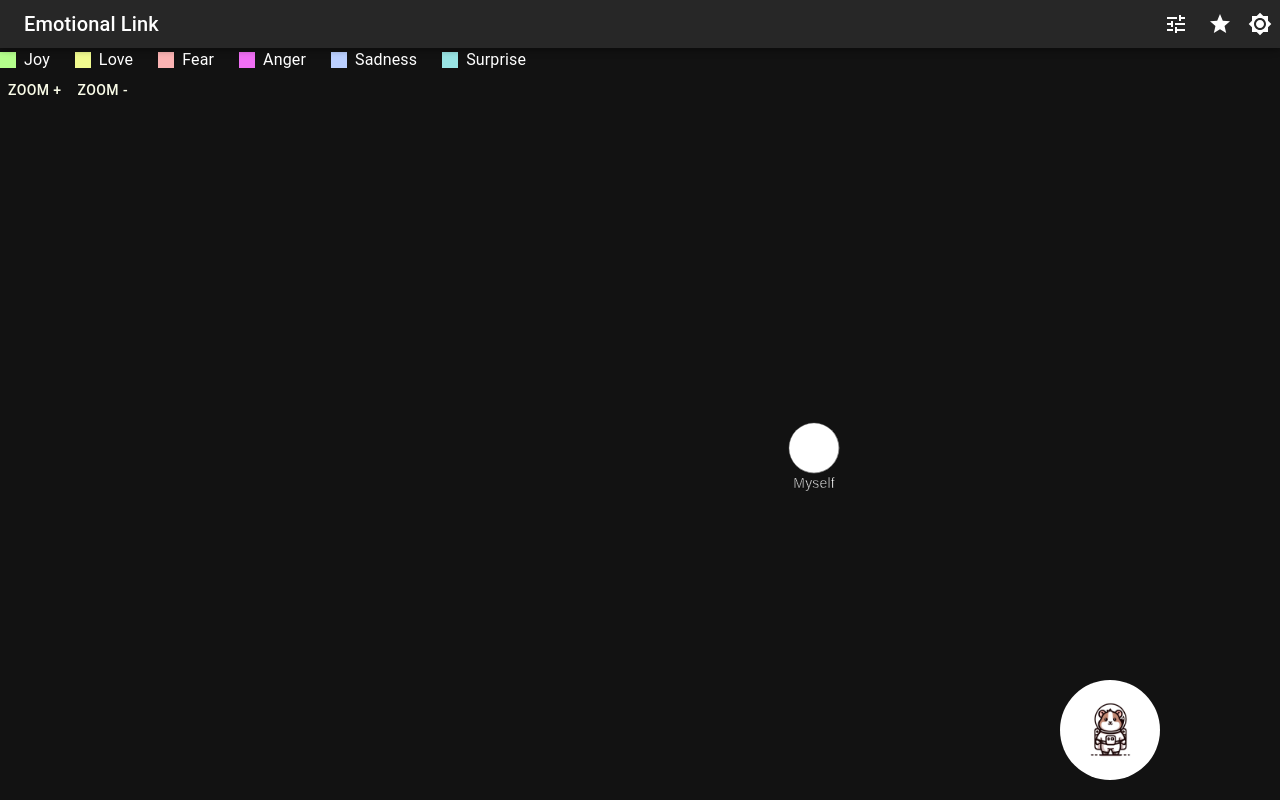
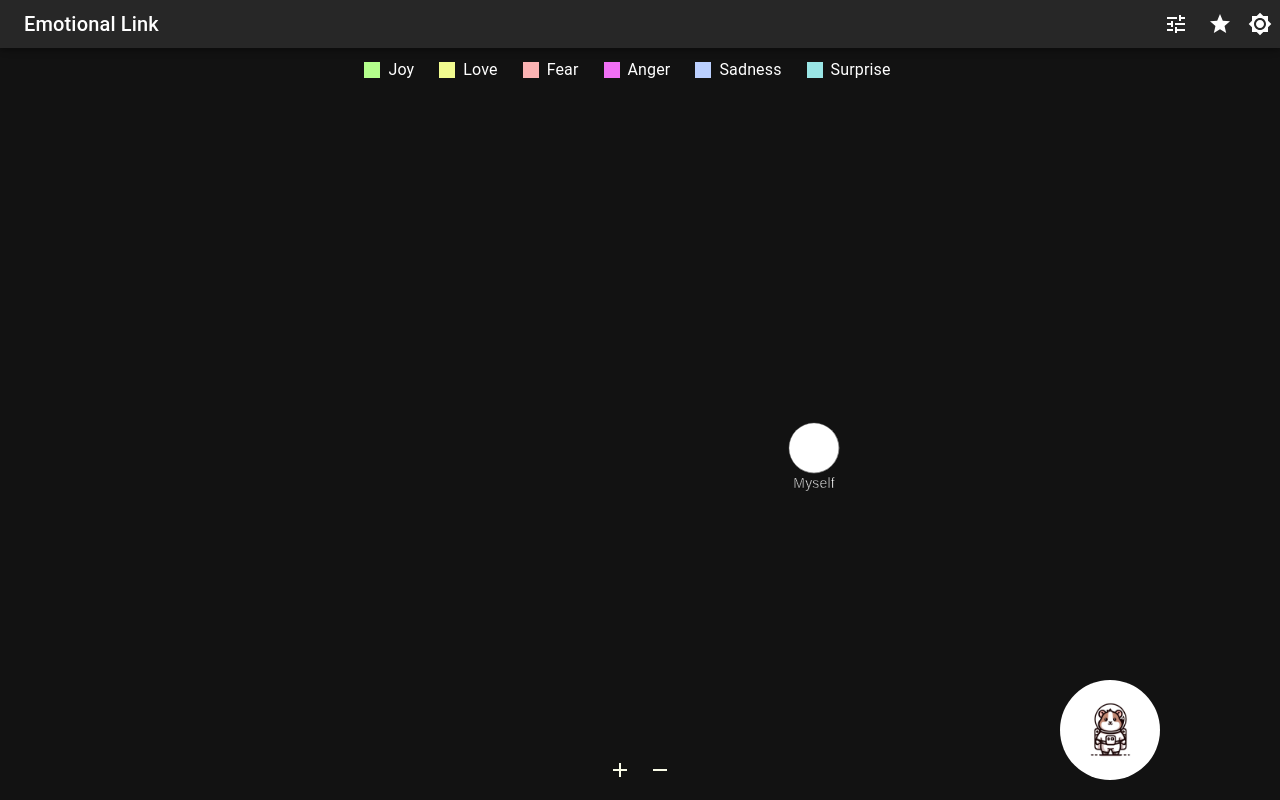
Before and after one commit to alfredo-baquedano/emotion-link, a React (Vite) app: page /#/ in a window 1280 px wide. Built offline with nearby package versions, Linux system fonts and the light colour scheme.

Commit message:
justify buttons

```diff
--- a/src/components/ChartLegend.jsx
+++ b/src/components/ChartLegend.jsx
@@ -1,5 +1,7 @@
 const ChartLegend = ({ emotionList }) => (
-  <div style={{ display: 'flex', flexDirection: 'row' }}>
+  <div
+    style={{ display: 'flex', flexDirection: 'row', justifyContent: 'center' }}
+  >
     {emotionList.map((emotion) => (
       <div
         key={emotion.name}
--- a/src/pages/EmotionalGraphPage/EmotionalChart.jsx
+++ b/src/pages/EmotionalGraphPage/EmotionalChart.jsx
@@ -2,7 +2,9 @@ import React, { useRef, useEffect, useState } from 'react';
 import * as d3 from 'd3';
 import ChartLegend from './../../components/ChartLegend';
 import emotionList from '../../contants/emotions.json';
-import { Button } from '@mui/material';
+import { IconButton } from '@mui/material';
+import AddIcon from '@mui/icons-material/Add';
+import RemoveIcon from '@mui/icons-material/Remove';
 
 const EmotionalChart = ({
   events,
@@ -43,11 +45,6 @@ const EmotionalChart = ({
     loadChart(svgElement);
     return () => d3.select(ref.current).selectAll('*').remove();
   }, [events, filters, zoom]);
-
-  const autoBox = () => {
-    const { x, y, width, height } = ref.current.getBBox();
-    return [x, y, width, height];
-  };
 
   const linkArc = (d) => {
     const r = Math.hypot(d.target.x - d.source.x, d.target.y - d.source.y);
@@ -322,10 +319,26 @@ const EmotionalChart = ({
           position: 'relative',
         }}
       >
-        <div style={{ position: 'absolute' }}>
+        <div style={{ position: 'absolute', left: 0, right: 0, top: 10 }}>
           <ChartLegend emotionList={emotionList.children} />
-          <Button onClick={() => setZoom(zoom + 10)}>Zoom +</Button>
-          <Button onClick={() => setZoom(zoom - 10)}>Zoom -</Button>
+        </div>
+        <div
+          style={{
+            position: 'absolute',
+            left: 0,
+            right: 0,
+            bottom: 10,
+            zIndex: 1000,
+            margin: 'auto',
+            textAlign: 'center',
+          }}
+        >
+          <IconButton color='primary' onClick={() => setZoom(zoom + 5)}>
+            <AddIcon />
+          </IconButton>
+          <IconButton color='primary' onClick={() => setZoom(zoom - 5)}>
+            <RemoveIcon />
+          </IconButton>
         </div>
         <svg ref={ref} style={{ height: '100%', width: '100%' }} />
       </div>
```
